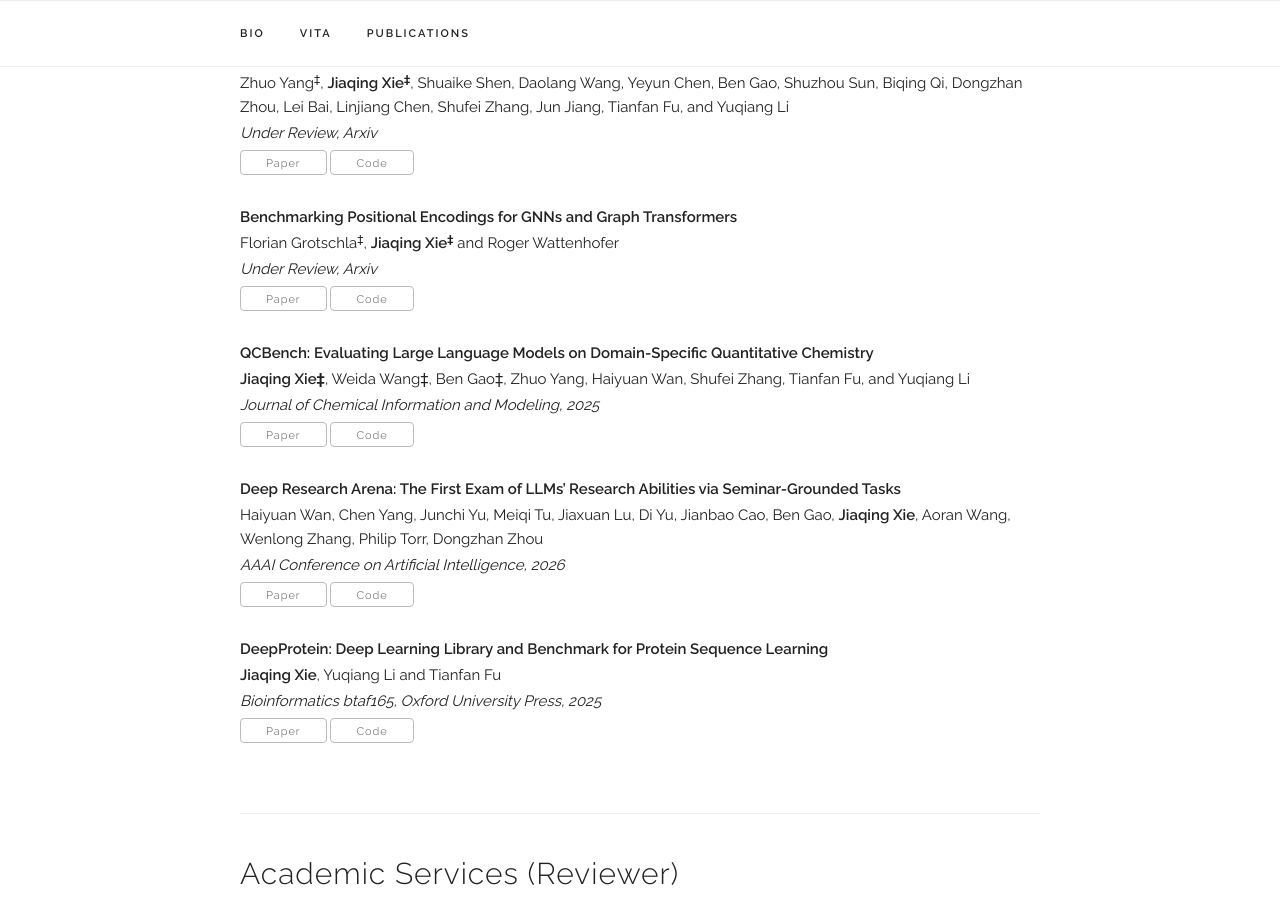
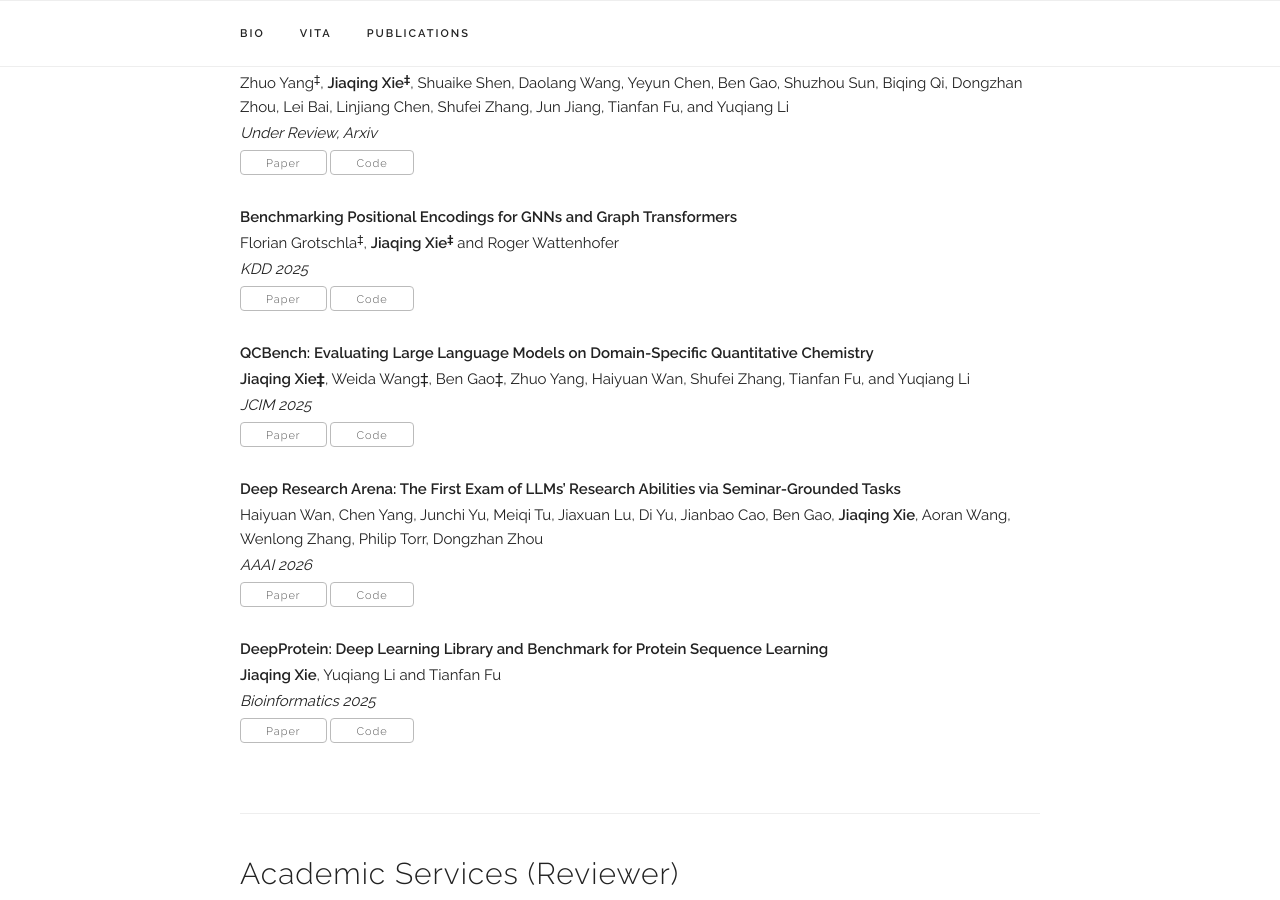
Before and after one commit to jiaqingxie/jiaqingxie.github.io, a Jekyll site: the page built from index.html, in a window 1280 px wide and 900 px high, scrolled down 2038 px. Built offline with Jekyll 4.4.1, drawn with Linux system fonts in a browser that asks for light colours; some web fonts are replaced.

Commit message:
Update publications.yaml

```diff
--- a/_data/publications.yaml
+++ b/_data/publications.yaml
@@ -31,7 +31,7 @@
 
   - title: "Benchmarking Positional Encodings for GNNs and Graph Transformers"
     authors: "Florian Grotschla<sup>‡</sup>, <b>Jiaqing Xie<sup>‡</sup></b> and Roger Wattenhofer"
-    venue: "Under Review, Arxiv"
+    venue: "KDD 2025"
     paper_pdf: "https://arxiv.org/pdf/2411.12732"
     code: "https://github.com/ETH-DISCO/Benchmarking-PEs"
     selected: y
@@ -39,14 +39,14 @@
 
   - title: "QCBench: Evaluating Large Language Models on Domain-Specific Quantitative Chemistry"
     authors: "<b>Jiaqing Xie‡</b>, Weida Wang‡, Ben Gao‡, Zhuo Yang, Haiyuan Wan, Shufei Zhang, Tianfan Fu, and Yuqiang Li"
-    venue: "Journal of Chemical Information and Modeling, 2025"
+    venue: "JCIM 2025"
     paper_pdf: "https://www.arxiv.org/pdf/2508.01670"
     code: "https://huggingface.co/datasets/jiaxie/QCBench"
     selected: y
 
   - title: "Deep Research Arena: The First Exam of LLMs’ Research Abilities via Seminar-Grounded Tasks"
     authors: "Haiyuan Wan, Chen Yang, Junchi Yu, Meiqi Tu, Jiaxuan Lu, Di Yu, Jianbao Cao, Ben Gao,  <b>Jiaqing Xie</b>, Aoran Wang, Wenlong Zhang, Philip Torr, Dongzhan Zhou"
-    venue: "AAAI Conference on Artificial Intelligence, 2026"
+    venue: "AAAI 2026"
     paper_pdf: "https://arxiv.org/pdf/2509.01396"
     code: ""
     selected: y
@@ -54,7 +54,7 @@
 
   - title: "DeepProtein: Deep Learning Library and Benchmark for Protein Sequence Learning"
     authors: "<b>Jiaqing Xie</b>, Yuqiang Li and Tianfan Fu"
-    venue: "Bioinformatics btaf165, Oxford University Press, 2025"
+    venue: "Bioinformatics 2025"
     paper_pdf: "https://academic.oup.com/bioinformatics/advance-article/doi/10.1093/bioinformatics/btaf165/8137840"
     code: "https://github.com/jiaqingxie/DeepProtein"
     selected: y
```
